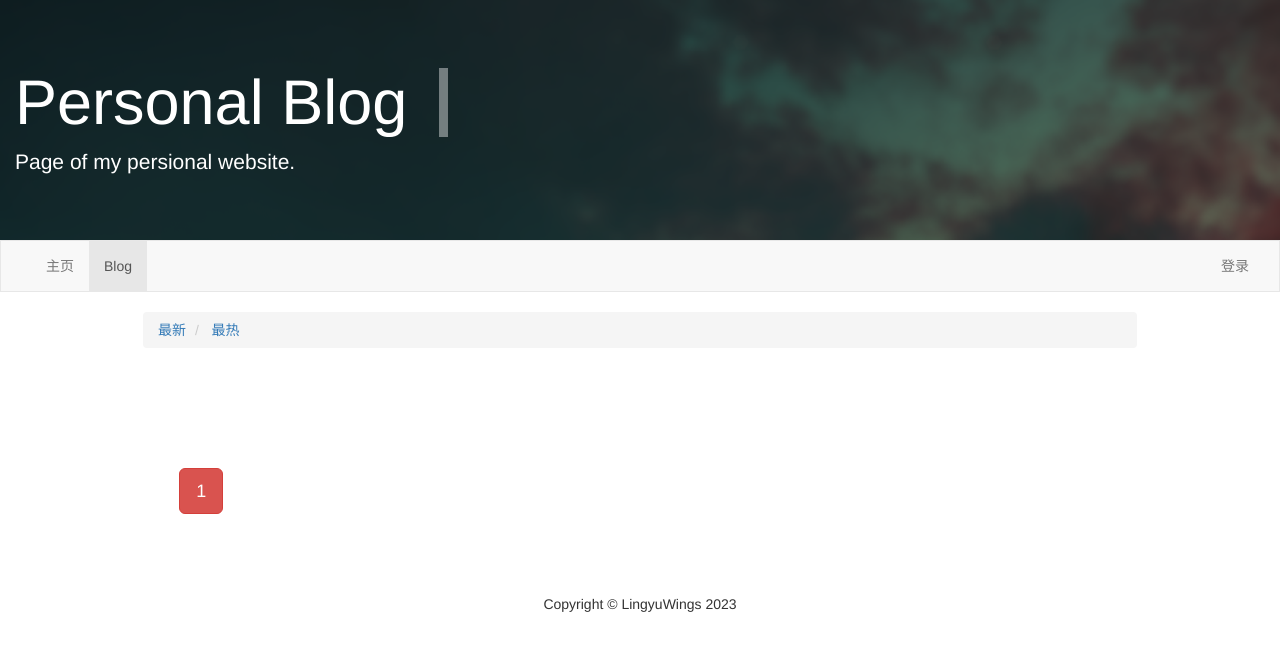
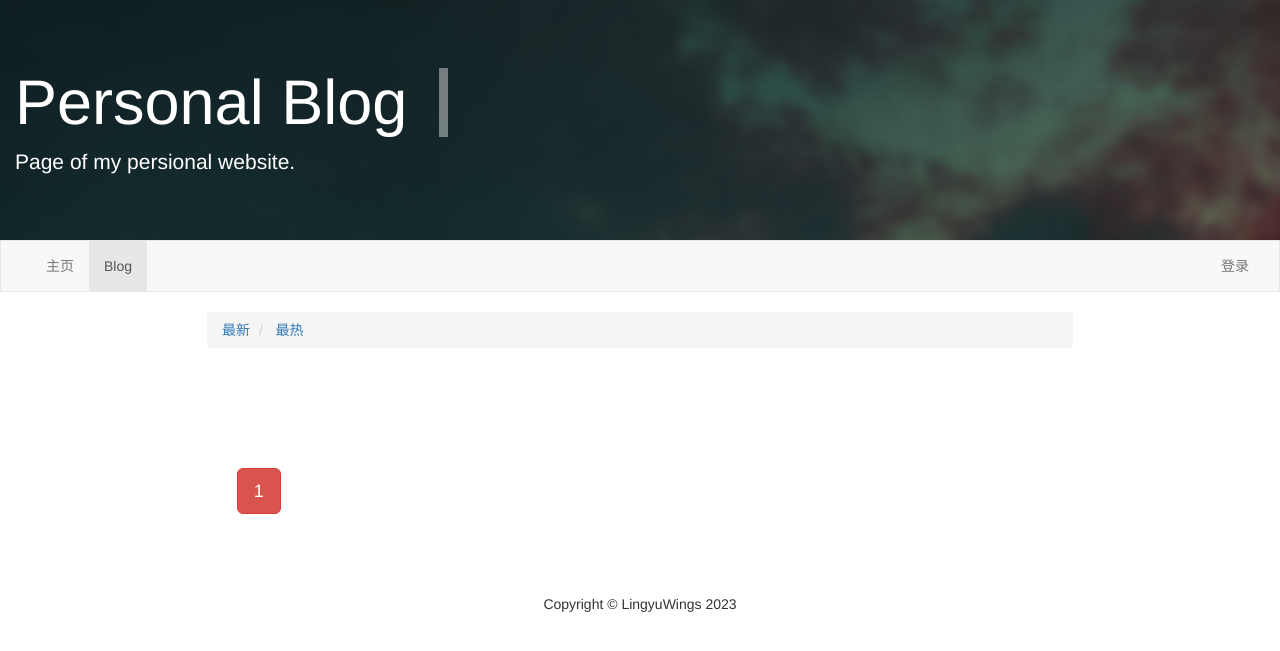
Before and after one commit to LingYuWings/DjangoBlogFrame, a Django app: page /article/ in a window 1280 px wide. Shown: the top 651 px of the page. Run offline with Django 4.2, Linux system fonts and the light colour scheme; data that the repository does not hold is empty; some libraries are stand-ins or nearby versions.

Commit message:
0.1.5
updated css

```diff
--- a/static/css/blog.css
+++ b/static/css/blog.css
@@ -7,9 +7,9 @@ body{
 }
 
 .blogBody{
-    width: 80%;
-    margin-left: 10%;
-    margin-left: 10%;
+    width: 70%;
+    margin-left: 15%;
+    margin-left: 15%;
 }
 
 .card-body{
--- a/templates/index.html
+++ b/templates/index.html
@@ -64,7 +64,7 @@
                 </div><!-- /.navbar-collapse -->
             </div><!-- /.container-fluid -->
         </nav>
-        <div class="content">
+        <!-- <div class="content">
             <div>
                 <div class="page-header">
                     <h1>个人主页</h1>
@@ -143,7 +143,7 @@
             </div>
 
         </div>
-    </div>
+    </div> -->
     <div>
         <br><br><br>
     </div>
```
Also changed, not shown: other parts of static/css/blog.css (+1 -0 lines).
